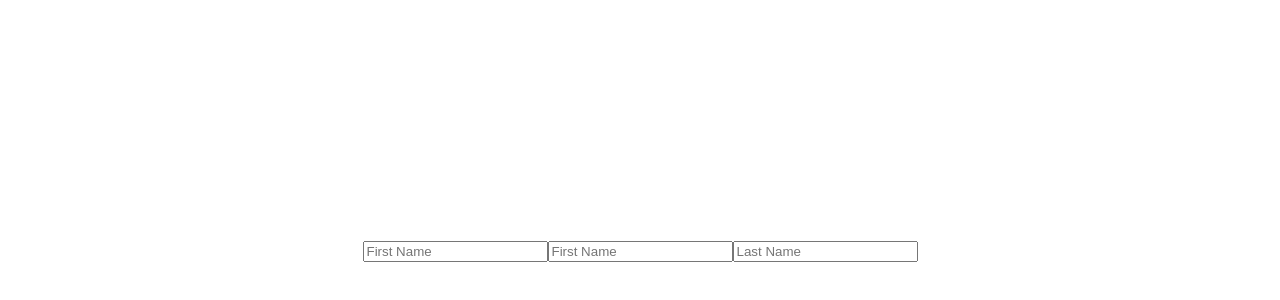
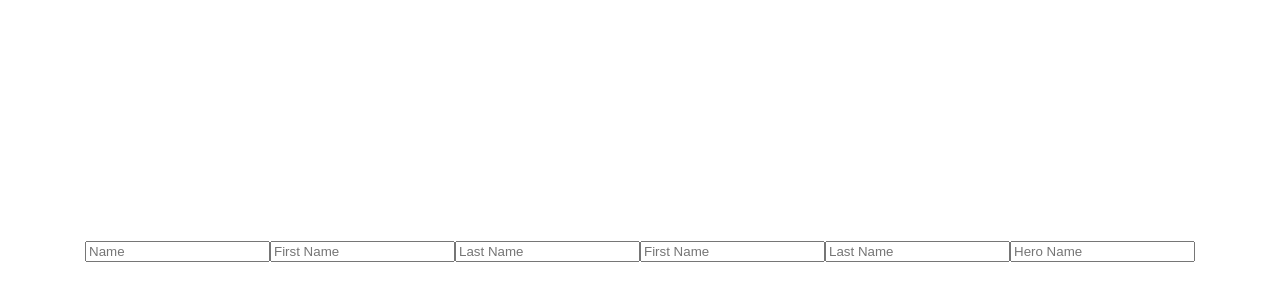
Before and after one commit to rajatk-31/vue-learn, a Vue app in the folder vue-compositions/: page / in a window 1280 px wide. Shown: the part 150-450 px from the top of the page. Built offline with nearby package versions, Linux system fonts and the light colour scheme.

Commit message:
reoplace watchers with reactive

```diff
--- a/vue-compositions/package.json
+++ b/vue-compositions/package.json
@@ -9,6 +9,8 @@
     "preview": "vite preview"
   },
   "dependencies": {
+    "loadash": "^1.0.0",
+    "lodash": "^4.17.21",
     "vue": "^3.2.47"
   },
   "devDependencies": {
--- a/vue-compositions/src/components/Watch.vue
+++ b/vue-compositions/src/components/Watch.vue
@@ -1,40 +1,87 @@
 <template>
   <div>
-    <!-- Options Api -->
-    <input type="text" placeholder="First Name" v-model="name" />
+    <!-- Options API -->
+    <input type="text" placeholder="Name" v-model="name" />
 
-    <!-- Composition Api -->
-    <input type="text" placeholder="First Name" v-model="ref_name" />
-    <input type="text" placeholder="Last Name" v-model="ref_lname" />
+    <!-- ref -->
+    <input type="text" placeholder="First Name" v-model="firstName" />
+    <input type="text" placeholder="Last Name" v-model="lastName" />
 
-    <!-- Reactive Api -->
-    <!-- <input type="text" placeholder="First Name" v-model="r_name" /> -->
+    <!-- reactive -->
+    <input type="text" placeholder="First Name" v-model="fName" />
+    <input type="text" placeholder="Last Name" v-model="lName" />
+    <input type="text" placeholder="Hero Name" v-model="options.heroName" />
   </div>
 </template>
 
 <script>
-import { ref, toRefs, reactive, watch } from "vue";
+import { ref, reactive, toRefs, watch } from "vue";
+import _ from "lodash";
 
 export default {
   name: "Watch",
   setup() {
-    const ref_name = ref("");
-    const ref_lname = ref("");
-    watch(
-      [ref_name, ref_lname],
-      (newVal, oldVal) => {
-        console.log("old -- ", oldVal);
-        console.log("new -- ", newVal);
+    const firstName = ref("");
+    const lastName = ref("");
+
+    const state = reactive({
+      fName: "",
+      lName: "",
+      options: {
+        heroName: "",
       },
-      { immediate: true } //to call on fresh reload
-    );
-    const state = reactive({
-      r_name: "",
     });
 
+    watch(
+      [firstName, lastName],
+      function (newValues, oldValues) {
+        console.log("FirstName Old value ", oldValues[0]);
+        console.log("FirstName New value ", newValues[0]);
+
+        console.log("LastName Old value ", oldValues[1]);
+        console.log("LastName New value ", newValues[1]);
+      },
+      {
+        immediate: true,
+      }
+    );
+
+    watch(
+      () => {
+        return { ...state };
+      },
+      (newValue, oldValue) => {
+        console.log("fname Old value ", oldValue.fName);
+        console.log("fname New value ", newValue.fName);
+
+        console.log("lName Old value ", oldValue.lName);
+        console.log("lName New value ", newValue.lName);
+      }
+    );
+
+    watch(
+      () => state.fName,
+      (newValue, oldValue) => {
+        console.log("fname Old value ", oldValue);
+        console.log("fname New value ", newValue);
+      }
+    );
+
+    watch(
+      () => _.cloneDeep(state.options),
+      (newValue, oldValue) => {
+        console.log("fname Old value ", oldValue.heroName);
+        console.log("fname New value ", newValue.heroName);
+      },
+      {
+        deep: true,
+      }
+    );
+
     return {
-      ref_name,
-      ref_lname,
+      firstName,
+      lastName,
+      ...toRefs(state),
     };
   },
   data() {
@@ -43,9 +90,9 @@ export default {
     };
   },
   watch: {
-    name(newVal, oldVal) {
-      console.log("old -- ", oldVal);
-      console.log("new -- ", newVal);
+    name(newValue, oldValue) {
+      console.log("Old value ", oldValue);
+      console.log("New value ", newValue);
     },
   },
 };
```
Also changed, not shown: 1 other file (tests, documents, lock files or other folders).
